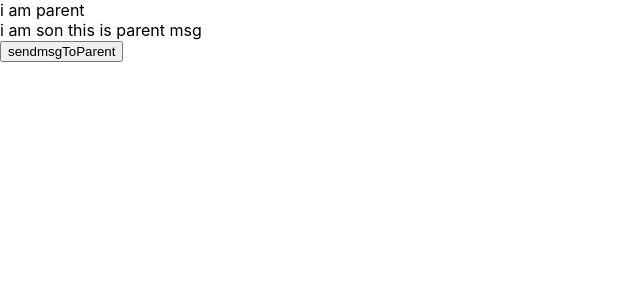
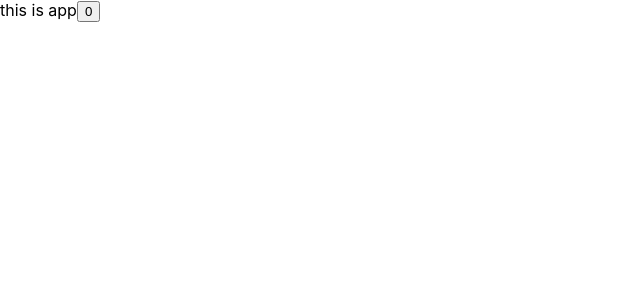
Before and after one commit to w1843008835/my_react_app4, a React (Create React App) app: page / in a window 1280 px wide. Shown: the top 300 px of the page, without its empty margins (0-640 px from the left). Built offline with nearby package versions, Linux system fonts and the light colour scheme.

Commit message:
Demo11 zustand(状态管理工具)的基础用法

```diff
--- a/package.json
+++ b/package.json
@@ -9,7 +9,8 @@
     "react": "^18.2.0",
     "react-dom": "^18.2.0",
     "react-scripts": "5.0.1",
-    "web-vitals": "^2.1.4"
+    "web-vitals": "^2.1.4",
+    "zustand": "^4.5.2"
   },
   "scripts": {
     "start": "react-scripts start",
--- /dev/null
+++ b/src/Demo11.js
@@ -0,0 +1,26 @@
+import { create } from "zustand"
+
+
+// 状态管理工具
+//语法容易出错
+//1.函数参数必须返回一个对象，对象内部编写状态数据和方法
+//2.set函数是专门用来修改数据的方法
+//参数是函数，需要用到老数据的场景 或者 参数直接是一个对象 set({count:100})
+const useStore = create((set) => {
+    return {
+        count: 0,
+        inc: () => {
+            set((state) => ({ count: state.count + 1 }))
+        }
+    }
+})
+
+function Demo11() {
+    const { count, inc } = useStore()
+    return (<>
+        this is app
+        <button onClick={inc}>{count}</button>
+    </>)
+}
+
+export default Demo11
--- a/src/index.js
+++ b/src/index.js
@@ -13,12 +13,13 @@ import Demo7 from './Demo7'
 import Counter from './Demo8'
 import Demo9 from './Demo9'
 import Demo10 from './Demo10'
+import Demo11 from './Demo11'
 
 
 const root = ReactDOM.createRoot(document.getElementById('root'));
 root.render(
   <React.StrictMode>
-    <Demo10 />
+    <Demo11 />
   </React.StrictMode>
 );
 
```
Also changed, not shown: 2 other files (tests, documents, lock files or other folders).
